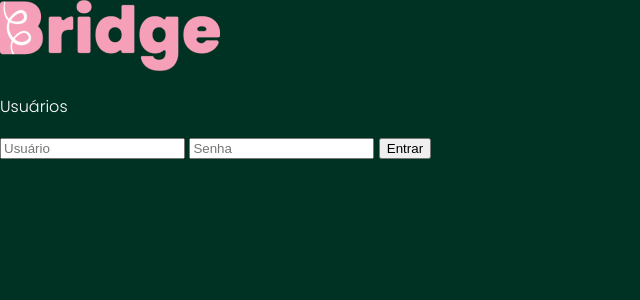
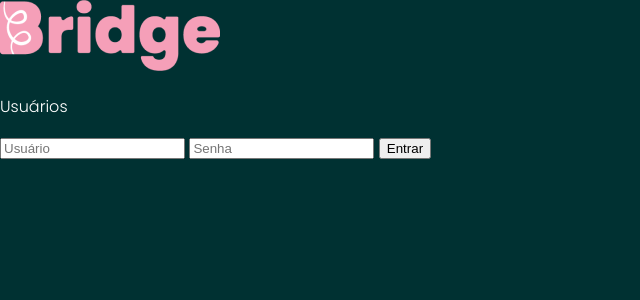
Before and after one commit to pedroandriottii/bridge, a Django app: page /signin/ in a window 1280 px wide. Shown: the top 300 px of the page, without its empty margins (0-640 px from the left). Run offline with Django 4.2, Linux system fonts and the light colour scheme.

Commit message:
mudando besteira na cor

```diff
--- a/project/fullapp/templates/auth/userbase.html
+++ b/project/fullapp/templates/auth/userbase.html
@@ -71,7 +71,7 @@
 
         body{
             font-family: 'Poppins', sans-serif;
-            background-color: #003223;
+            background-color: #003132;;
 
         }
 
```
